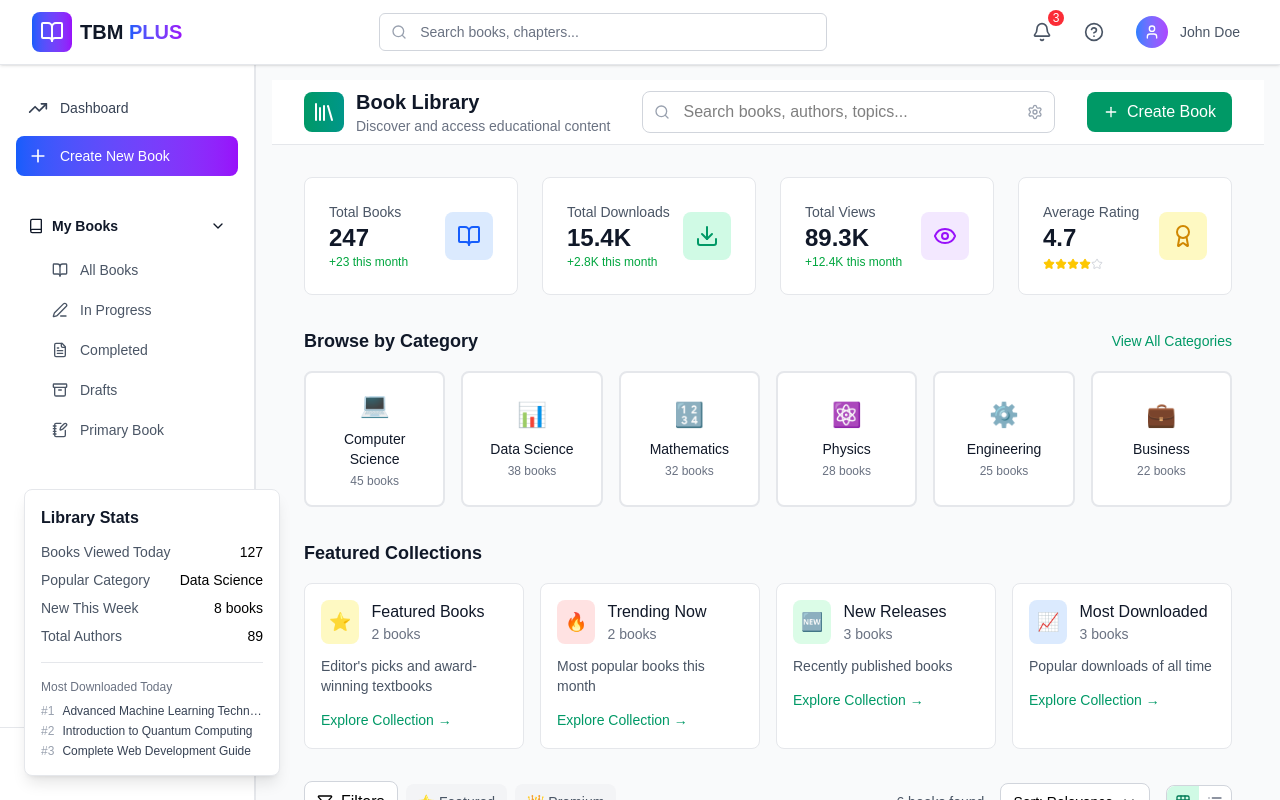
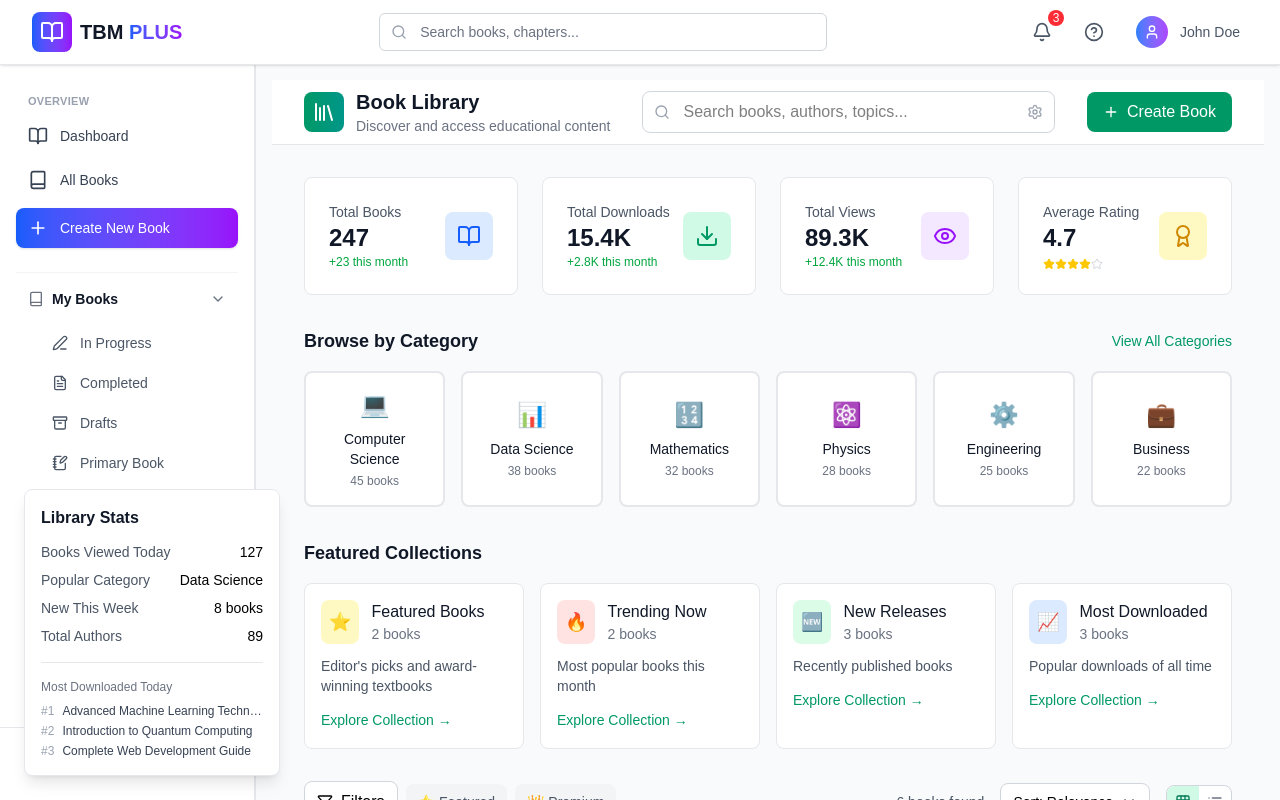
Before and after one commit to raj05122001/textbook-machine, a Next.js app: page /library in a window 1280 px wide. Built offline with nearby package versions, Linux system fonts and the light colour scheme.

Commit message:
bugs done

```diff
--- a/src/app/books/[id]/page.jsx
+++ b/src/app/books/[id]/page.jsx
@@ -454,9 +454,9 @@ function bookToPagesWithTheme(book, theme) {
               ? `<h3 style="margin:0 0 8px 0;color:${accent};">${_escapeHtml(uTitle)} • ${ui + 1}.${li + 1} ${_escapeHtml(
                 lTitle
               )}</h3>
-             <div style="color:#64748b;font-size:12px;margin-bottom:10px">(Estimated pages: ${lPages})</div>`
+                                 `
               : `<h3 style="margin:0 0 8px 0;color:${accent2};">${_escapeHtml(lTitle)} — Page ${bi + 1}</h3>`;
-
+          {/* <div style="color:#64748b;font-size:12px;margin-bottom:10px">(Estimated pages: ${lPages})</div> */ }
           const safeHtml = stripScripts(b);
           const body = `${titleTop}<div style="line-height:1.6;color:${text}">${safeHtml}</div>`;
 
--- a/src/app/books/page.jsx
+++ b/src/app/books/page.jsx
@@ -1,15 +1,19 @@
 'use client';
 
 import { useEffect, useState } from 'react';
-import { useRouter } from 'next/navigation';
+import { useRouter, useSearchParams } from 'next/navigation';
 import axios from 'axios';
 import BookGrid from '@/components/book/BookGrid';
 
 const API = 'https://tbmplus-backend.ultimeet.io/api/books/';
-const COVER_BASE = 'https://tbmplus-backend.ultimeet.io'; // base for relative cover paths
+const COVER_BASE = 'https://tbmplus-backend.ultimeet.io';
 
 export default function BooksLibraryPage() {
   const router = useRouter();
+  const searchParams = useSearchParams();
+
+  const statusFromUrl = searchParams.get('status') || 'all';
+
   const [books, setBooks] = useState([]);
   const [loading, setLoading] = useState(true);
 
@@ -41,14 +45,12 @@ export default function BooksLibraryPage() {
           updated_at: b.updated_at,
           lastModified: b.updated_at,
           chapters: chaptersFromUnits(b.syllabus?.syllabus_json?.units),
-          educational_level: b.educational_level,
           difficulty_level: b.difficulty_level,
           target_group: b.target_group,
           description: b.description,
           category: b.category,
           language: b.language,
           teaching_style: b.teaching_style,
-          // 👇 build absolute cover url if present
           cover_url: b.cover_page ? `${COVER_BASE}${b.cover_page}` : null,
         });
 
@@ -65,9 +67,131 @@ export default function BooksLibraryPage() {
 
   const handleSelect = (book) => router.push(`/books/${book.id}`);
 
+  const handleStatusChange = (status) => {
+    const params = new URLSearchParams(searchParams.toString());
+
+    if (status === 'all') {
+      params.delete('status');
+    } else {
+      params.set('status', status);
+    }
+
+    const query = params.toString();
+    router.push(query ? `/books?${query}` : '/books', { scroll: false });
+  };
+
   return (
     <div className="min-h-screen bg-gray-50 p-6">
-      <BookGrid books={books} loading={loading} onBookSelect={handleSelect} />
+      <BookGrid
+        books={books}
+        loading={loading}
+        onBookSelect={handleSelect}
+        statusFromUrl={statusFromUrl}
+        onStatusChange={handleStatusChange}
+      />
     </div>
   );
 }
+
+
+
+
+
+  {/* <div className="mb-6">
+              <button
+                onClick={() => toggleSection('library')}
+                className="flex items-center justify-between w-full px-3 py-2 text-sm font-semibold text-gray-900 hover:bg-gray-50 rounded-lg"
+              >
+                <div className="flex items-center space-x-2">
+                  <Library className="h-4 w-4" />
+                  <span>Library</span>
+                </div>
+                {expandedSections.library ? (
+                  <ChevronDown className="h-4 w-4" />
+                ) : (
+                  <ChevronRight className="h-4 w-4" />
+                )}
+              </button>
+
+              {expandedSections.library && (
+                <div className="mt-2 space-y-1 pl-6">
+                  {libraryItems.map((item) => {
+                    const Icon = item.icon;
+                    return (
+                      <Link
+                        key={item.href}
+                        href={item.href}
+                        onClick={() => onClose?.()}
+                        className={`flex items-center justify-between px-3 py-2 rounded-md text-sm transition-colors ${isActiveLink(item.href)
+                            ? 'bg-blue-50 text-blue-700'
+                            : 'text-gray-600 hover:text-gray-900 hover:bg-gray-50'
+                          }`}
+                      >
+                        <div className="flex items-center space-x-3">
+                          <Icon className="h-4 w-4" />
+                          <span>{item.title}</span>
+                        </div>
+                        {item.count && (
+                          <span className="bg-gray-100 text-gray-600 px-2 py-1 rounded-full text-xs">
+                            {item.count}
+                          </span>
+                        )}
+                      </Link>
+                    );
+                  })}
+                </div>
+              )}
+            </div> */}
+
+            {/* Recent Books Section */}
+            {/* <div className="mb-6">
+              <button
+                onClick={() => toggleSection('recent')}
+                className="flex items-center justify-between w-full px-3 py-2 text-sm font-semibold text-gray-900 hover:bg-gray-50 rounded-lg"
+              >
+                <div className="flex items-center space-x-2">
+                  <Clock className="h-4 w-4" />
+                  <span>Recent</span>
+                </div>
+                {expandedSections.recent ? (
+                  <ChevronDown className="h-4 w-4" />
+                ) : (
+                  <ChevronRight className="h-4 w-4" />
+                )}
+              </button>
+
+              {expandedSections.recent && (
+                <div className="mt-2 space-y-2 pl-6">
+                  {recentBooks.map((book) => (
+                    <Link
+                      key={book.id}
+                      href={`/books/${book.id}`}
+                      onClick={() => onClose?.()}
+                      className="block px-3 py-2 rounded-md text-sm text-gray-600 hover:text-gray-900 hover:bg-gray-50"
+                    >
+                      <div className="flex items-center justify-between">
+                        <span className="truncate">{book.title}</span>
+                        <span className="text-xs text-gray-400 ml-2">{book.progress}%</span>
+                      </div>
+                      <div className="mt-1">
+                        <div className="w-full bg-gray-200 rounded-full h-1">
+                          <div
+                            className="bg-blue-500 h-1 rounded-full transition-all"
+                            style={{ width: `${book.progress}%` }}
+                          />
+                        </div>
+                      </div>
+                    </Link>
+                  ))}
+                </div>
+              )}
+            </div> */}
+
+
+
+
+             {/* {item.count && (
+                          <span className="bg-gray-100 text-gray-600 px-2 py-1 rounded-full text-xs">
+                            {item.count}
+                          </span>
+                        )} */}
--- a/src/components/book/BookGrid.jsx
+++ b/src/components/book/BookGrid.jsx
@@ -4,13 +4,31 @@ import { useMemo, useState, useEffect } from 'react';
 import { Search, BookOpen, CheckSquare, Activity, Edit3, FileText, SortAsc, SortDesc } from 'lucide-react';
 import BookTile from './BookCard';
 
-export default function BookGrid({ books = [], loading = false, onBookSelect }) {
+export default function BookGrid({
+  books = [],
+  loading = false,
+  onBookSelect,
+  statusFromUrl,           // NEW: controlled status from URL
+  onStatusChange,          // NEW: notify parent (page) when status changes
+}) {
   /* ---------------- state ---------------- */
   const [q, setQ] = useState('');
   const [debouncedQ, setDebouncedQ] = useState('');
   const [statusFilter, setStatusFilter] = useState('all'); // all | published | completed | in-progress | draft
   const [sortBy, setSortBy] = useState('lastModified');    // lastModified | createdAt | title | chapters
   const [sortOrder, setSortOrder] = useState('desc');      // asc | desc
+
+  /* ---- sync filter with URL param ---- */
+  useEffect(() => {
+    if (!statusFromUrl) return;
+    setStatusFilter(statusFromUrl);
+  }, [statusFromUrl]);
+
+  /* ---- helper to change status everywhere ---- */
+  const changeStatus = (status) => {
+    setStatusFilter(status);
+    onStatusChange?.(status);   // tell parent so it updates URL
+  };
 
   /* ------------- debounce search ---------- */
   useEffect(() => {
@@ -135,18 +153,15 @@ export default function BookGrid({ books = [], loading = false, onBookSelect })
         </div>
 
         <div className="flex flex-wrap items-center gap-2">
-          <Chip label="All" active={statusFilter === 'all'} onClick={() => setStatusFilter('all')} />
-          <Chip label="Published" active={statusFilter === 'published'} onClick={() => setStatusFilter('published')} />
-          <Chip label="Completed" active={statusFilter === 'completed'} onClick={() => setStatusFilter('completed')} />
-          <Chip label="In Progress" active={statusFilter === 'in-progress'} onClick={() => setStatusFilter('in-progress')} />
-          <Chip label="Draft" active={statusFilter === 'draft'} onClick={() => setStatusFilter('draft')} />
-
+          <Chip label="All"         active={statusFilter === 'all'}         onClick={() => changeStatus('all')} />
+          <Chip label="Published"   active={statusFilter === 'published'}   onClick={() => changeStatus('published')} />
+          <Chip label="Completed"   active={statusFilter === 'completed'}   onClick={() => changeStatus('completed')} />
+          <Chip label="In Progress" active={statusFilter === 'in-progress'} onClick={() => changeStatus('in-progress')} />
+          <Chip label="Draft"       active={statusFilter === 'draft'}       onClick={() => changeStatus('draft')} />
         </div>
       </div>
 
-
       <div className="-mt-2 flex flex-col sm:flex-row sm:items-center sm:justify-between gap-3 pt-0 pb-4">
-
         <div className="text-sm text-gray-500">
           Showing <span className="font-medium text-gray-700">{filtered.length}</span> of{" "}
           <span className="font-medium text-gray-700">{books.length}</span> books
@@ -172,8 +187,6 @@ export default function BookGrid({ books = [], loading = false, onBookSelect })
           </button>
         </div>
       </div>
-
-
 
       {/* ---- grid ---- */}
       <div className="grid grid-cols-1 sm:grid-cols-2 md:grid-cols-3 xl:grid-cols-4 gap-6">
@@ -217,10 +230,11 @@ function Chip({ label, active, onClick }) {
   return (
     <button
       onClick={onClick}
-      className={`px-3 py-1.5 rounded-full text-sm border transition-colors ${active
-        ? 'bg-blue-600 text-white border-blue-600'
-        : 'bg-white text-gray-700 border-gray-300 hover:bg-gray-50'
-        }`}
+      className={`px-3 py-1.5 rounded-full text-sm border transition-colors ${
+        active
+          ? 'bg-blue-600 text-white border-blue-600'
+          : 'bg-white text-gray-700 border-gray-300 hover:bg-gray-50'
+      }`}
     >
       {label}
     </button>
--- a/src/components/layout/Sidebar.jsx
+++ b/src/components/layout/Sidebar.jsx
@@ -2,39 +2,39 @@
 
 import { useState } from 'react';
 import Link from 'next/link';
-import { usePathname } from 'next/navigation';
+import { usePathname, useSearchParams, useRouter } from 'next/navigation';
 import {
   BookOpen,
-  Library,
   Plus,
   Edit3,
   FileText,
-  Download,
-  TrendingUp,
-  Clock,
-  Star,
   Archive,
   Settings,
-  X,
   ChevronDown,
   ChevronRight,
   Book,
-  Bookmark,
-  NotebookPen
+  NotebookPen,
+  Library,
+  Clock,
 } from 'lucide-react';
 
 const Sidebar = ({ isOpen, onClose }) => {
   const [expandedSections, setExpandedSections] = useState({
     books: true,
     library: false,
-    recent: false
+    recent: false,
   });
+
   const pathname = usePathname();
+  const searchParams = useSearchParams();
+  const router = useRouter();
+
+  const currentStatus = searchParams.get('status') || 'all';
 
   const toggleSection = (section) => {
-    setExpandedSections(prev => ({
+    setExpandedSections((prev) => ({
       ...prev,
-      [section]: !prev[section]
+      [section]: !prev[section],
     }));
   };
 
@@ -43,129 +43,139 @@ const Sidebar = ({ isOpen, onClose }) => {
     return pathname.startsWith(href);
   };
 
-  const mainMenuItems = [
-    {
-      title: 'Dashboard',
-      href: '/dashboard',
-      icon: TrendingUp,
-    },
-    {
-      title: 'Create New Book',
-      href: '/create-book',
-      icon: Plus,
-      highlight: true
-    }
-  ];
-
+  // Filters inside "My Books"
   const bookMenuItems = [
     {
-      title: 'All Books',
+      title: 'In Progress',
       href: '/books',
-      icon: BookOpen,
-      count: 12
-    },
-    {
-      title: 'In Progress',
-      href: '/books?status=progress',
+      status: 'in-progress',
       icon: Edit3,
-      count: 5
     },
     {
       title: 'Completed',
-      href: '/books?status=completed',
+      href: '/books',
+      status: 'completed',
       icon: FileText,
-      count: 7
     },
     {
       title: 'Drafts',
-      href: '/books?status=draft',
+      href: '/books',
+      status: 'draft',
       icon: Archive,
-      count: 3
     },
     {
       title: 'Primary Book',
       href: '/create-primary-book',
       icon: NotebookPen,
-      count: 3
-    }
+      count: 3,
+    },
   ];
 
+  // Library section items
   const libraryItems = [
     {
       title: 'Primary Library',
       href: '/library/primary',
       icon: Library,
-      count: 156
+      count: 156,
     },
     {
       title: 'Secondary Library',
       href: '/library/secondary',
-      icon: Bookmark,
-      count: 89
+      icon: Book,
+      count: 89,
     },
-    {
-      title: 'Favorites',
-      href: '/library/favorites',
-      icon: Star,
-      count: 23
-    }
   ];
 
+  // Recent books (dummy data, replace with real if needed)
   const recentBooks = [
-    { title: 'Advanced Mathematics', progress: 85, id: 1 },
-    { title: 'Physics Fundamentals', progress: 60, id: 2 },
-    { title: 'Chemistry Basics', progress: 40, id: 3 },
-    { title: 'Biology Introduction', progress: 95, id: 4 }
+    { id: 1, title: 'Advanced Mathematics', progress: 85 },
+    { id: 2, title: 'Physics Fundamentals', progress: 60 },
+    { id: 3, title: 'Chemistry Basics', progress: 40 },
+    { id: 4, title: 'Biology Introduction', progress: 95 },
   ];
 
   return (
     <>
+      {/* Sidebar */}
+      <aside
+        className={`fixed lg:static inset-y-0 left-0 z-50 w-64 bg-white border-r border-gray-200 transform transition-transform duration-300 ease-in-out ${
+          isOpen ? 'translate-x-0' : '-translate-x-full lg:translate-x-0'
+        }`}
+      >
+        <div className="flex flex-col h-full">
+          {/* Sidebar Content */}
+          <div className="flex-1 overflow-y-auto px-4 py-4 lg:py-6 space-y-6">
+            {/* TOP: Main actions */}
+            <div className="space-y-1">
+              <div className="px-3 mb-1">
+                <span className="text-[11px] font-semibold uppercase tracking-wide text-gray-400">
+                  Overview
+                </span>
+              </div>
 
-      {/* Sidebar */}
-      <aside className={`fixed lg:static inset-y-0 left-0 z-50 w-64 bg-white border-r border-gray-200 transform transition-transform duration-300 ease-in-out ${isOpen ? 'translate-x-0' : '-translate-x-full lg:translate-x-0'
-        }`}>
-        <div className="flex flex-col h-full">
-
-          {/* Sidebar Content */}
-          <div className="flex-1 overflow-y-auto px-4 py-4 lg:py-6">
-            {/* Main Menu */}
-            <div className="space-y-2 mb-8">
-              {mainMenuItems.map((item) => {
-                const Icon = item.icon;
-                return (
+              {/* Dashboard */}
               <Link
-                    key={item.href}
-                    href={item.href}
+                href="/dashboard"
                 onClick={() => onClose?.()}
-                    className={`flex items-center space-x-3 px-3 py-2.5 rounded-lg text-sm font-medium transition-all ${isActiveLink(item.href)
+                className={`flex items-center space-x-3 px-3 py-2.5 rounded-lg text-sm font-medium transition-all ${
+                  isActiveLink('/dashboard')
                     ? 'bg-blue-100 text-blue-700 border-l-4 border-blue-700'
                     : 'text-gray-700 hover:bg-gray-100'
-                      } ${item.highlight
-                        ? 'bg-gradient-to-r from-blue-600 to-purple-600 text-white hover:from-blue-700 hover:to-purple-700'
-                        : ''
                 }`}
               >
-                    <Icon className="h-5 w-5 flex-shrink-0" />
-                    <span>{item.title}</span>
+                <BookOpen className="h-5 w-5 flex-shrink-0" />
+                <span>Dashboard</span>
               </Link>
-                );
-              })}
+
+              {/* All Books */}
+              <Link
+                href="/books"
+                onClick={() => {
+                  // clear status filter when going to All Books
+                  const params = new URLSearchParams(searchParams.toString());
+                  params.delete('status');
+                  const query = params.toString();
+                  router.push(query ? `/books?${query}` : '/books', {
+                    scroll: false,
+                  });
+                  onClose?.();
+                }}
+                className={`flex items-center space-x-3 px-3 py-2.5 rounded-lg text-sm font-medium transition-all ${
+                  isActiveLink('/books') && currentStatus === 'all'
+                    ? 'bg-blue-100 text-blue-700 border-l-4 border-blue-700'
+                    : 'text-gray-700 hover:bg-gray-100'
+                }`}
+              >
+                <Book className="h-5 w-5 flex-shrink-0" />
+                <span>All Books</span>
+              </Link>
+
+              {/* Create New Book */}
+              <Link
+                href="/create-book"
+                onClick={() => onClose?.()}
+                className="mt-2 flex items-center space-x-3 px-3 py-2.5 rounded-lg text-sm font-medium transition-all bg-gradient-to-r from-blue-600 to-purple-600 text-white hover:from-blue-700 hover:to-purple-700 shadow-sm"
+              >
+                <Plus className="h-5 w-5 flex-shrink-0" />
+                <span>Create New Book</span>
+              </Link>
             </div>
 
-            {/* Books Section */}
-            <div className="mb-6">
+            {/* My Books Section */}
+            <div className="pt-2 border-t border-gray-100">
               <button
                 onClick={() => toggleSection('books')}
                 className="flex items-center justify-between w-full px-3 py-2 text-sm font-semibold text-gray-900 hover:bg-gray-50 rounded-lg"
               >
                 <div className="flex items-center space-x-2">
-                  <Book className="h-4 w-4" />
+                  <Book className="h-4 w-4 text-gray-500" />
                   <span>My Books</span>
                 </div>
                 {expandedSections.books ? (
-                  <ChevronDown className="h-4 w-4" />
+                  <ChevronDown className="h-4 w-4 text-gray-500" />
                 ) : (
-                  <ChevronRight className="h-4 w-4" />
+                  <ChevronRight className="h-4 w-4 text-gray-500" />
                 )}
               </button>
 
@@ -173,12 +183,49 @@ const Sidebar = ({ isOpen, onClose }) => {
                 <div className="mt-2 space-y-1 pl-6">
                   {bookMenuItems.map((item) => {
                     const Icon = item.icon;
+
+                    const isBooksPage = pathname === '/books';
+                    const isFilterItem = !!item.status; // items with status filter /books
+                    const isActiveFilter =
+                      isBooksPage &&
+                      isFilterItem &&
+                      currentStatus === (item.status || 'all');
+
+                    const handleClick = (e) => {
+                      // Primary Book is just a normal link (no status)
+                      if (!isFilterItem) {
+                        onClose?.();
+                        return;
+                      }
+
+                      e.preventDefault();
+
+                      const params = new URLSearchParams(
+                        searchParams.toString()
+                      );
+                      if (item.status === 'all') {
+                        params.delete('status');
+                      } else {
+                        params.set('status', item.status);
+                      }
+
+                      const query = params.toString();
+                      router.push(
+                        query ? `/books?${query}` : '/books',
+                        { scroll: false }
+                      );
+                      onClose?.();
+                    };
+
+                    const href = item.href || '/books';
+
                     return (
                       <Link
-                        key={item.href}
-                        href={item.href}
-                        onClick={() => onClose?.()}
-                        className={`flex items-center justify-between px-3 py-2 rounded-md text-sm transition-colors ${isActiveLink(item.href)
+                        key={item.title}
+                        href={href}
+                        onClick={handleClick}
+                        className={`flex items-center justify-between px-3 py-2 rounded-md text-sm transition-colors ${
+                          isActiveFilter
                             ? 'bg-blue-50 text-blue-700'
                             : 'text-gray-600 hover:text-gray-900 hover:bg-gray-50'
                         }`}
@@ -225,7 +272,8 @@ const Sidebar = ({ isOpen, onClose }) => {
                         key={item.href}
                         href={item.href}
                         onClick={() => onClose?.()}
-                        className={`flex items-center justify-between px-3 py-2 rounded-md text-sm transition-colors ${isActiveLink(item.href)
+                        className={`flex items-center justify-between px-3 py-2 rounded-md text-sm transition-colors ${
+                          isActiveLink(item.href)
                             ? 'bg-blue-50 text-blue-700'
                             : 'text-gray-600 hover:text-gray-900 hover:bg-gray-50'
                         }`}
@@ -274,7 +322,9 @@ const Sidebar = ({ isOpen, onClose }) => {
                     >
                       <div className="flex items-center justify-between">
                         <span className="truncate">{book.title}</span>
-                        <span className="text-xs text-gray-400 ml-2">{book.progress}%</span>
+                        <span className="text-xs text-gray-400 ml-2">
+                          {book.progress}%
+                        </span>
                       </div>
                       <div className="mt-1">
                         <div className="w-full bg-gray-200 rounded-full h-1">
@@ -296,7 +346,8 @@ const Sidebar = ({ isOpen, onClose }) => {
             <Link
               href="/settings"
               onClick={() => onClose?.()}
-              className={`flex items-center space-x-3 px-3 py-2.5 rounded-lg text-sm font-medium transition-colors ${isActiveLink('/settings')
+              className={`flex items-center space-x-3 px-3 py-2.5 rounded-lg text-sm font-medium transition-colors ${
+                isActiveLink('/settings')
                   ? 'bg-blue-100 text-blue-700'
                   : 'text-gray-700 hover:bg-gray-100'
               }`}
```
Also changed, not shown: src/app/create-book/page.jsx (+51 -16 lines), src/components/create_book/Step1BookDetails.jsx (+98 -28 lines). Lines whose indentation alone changed are shown as unchanged.
